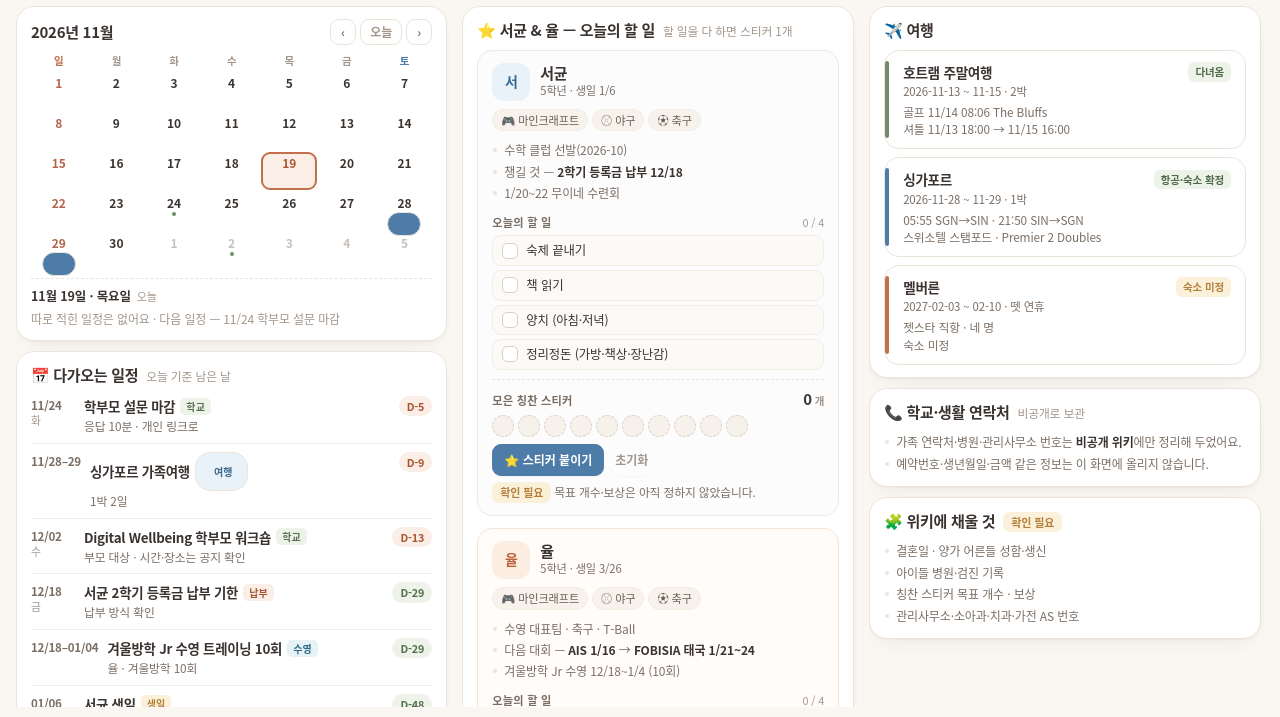
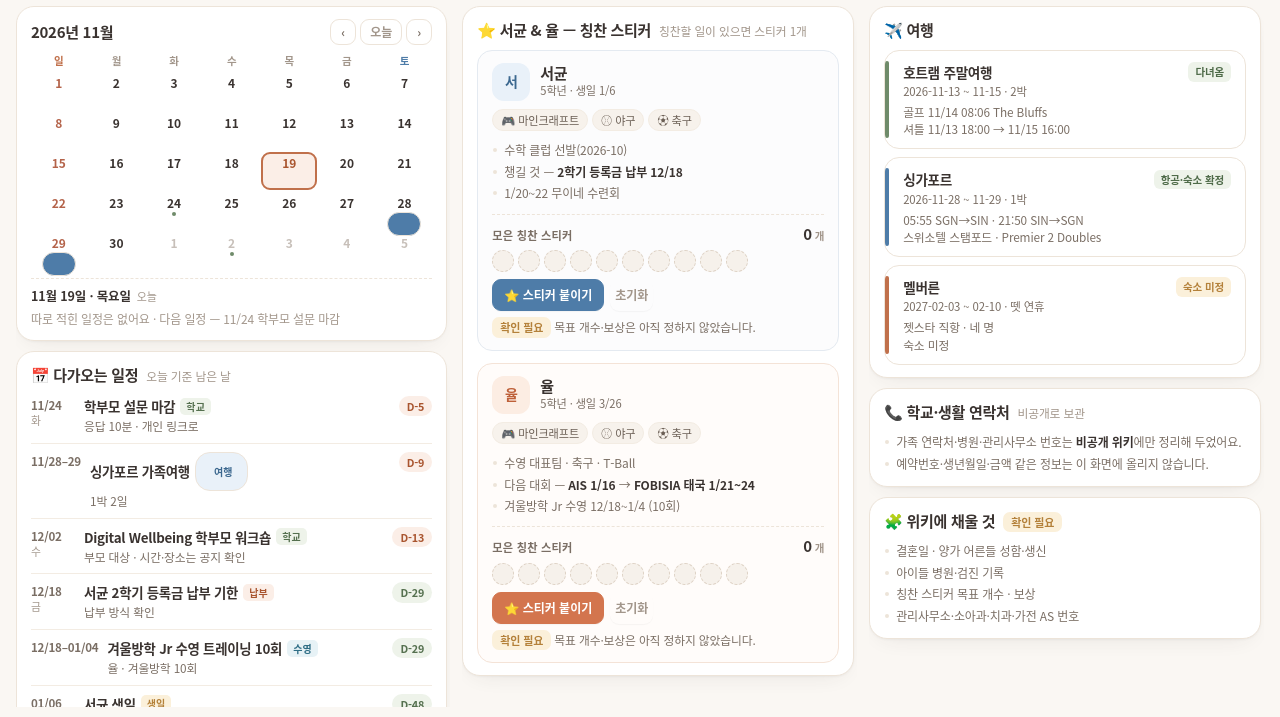
Before and after one commit to reneeyoungjoo-alt/family-dashboard, a plain HTML site: page index.html in a window 1280 px wide. Shown: the part 83-800 px from the top of the page. Drawn offline with Linux system fonts and the light colour scheme.

Commit message:
feat: 오늘 할 일 체크리스트 제거 — 칭찬 스티커만 유지

```diff
--- a/index.html
+++ b/index.html
@@ -166,20 +166,6 @@
   .facts li::before{content:""; position:absolute; left:1px; top:9px; width:4px; height:4px; border-radius:50%; background:var(--line)}
   .facts b{color:var(--ink); font-weight:650}
 
-  .todo-title{display:flex; align-items:center; justify-content:space-between; margin:0 0 5px}
-  .todo-title .lbl{font-size:11.2px; font-weight:700; color:var(--ink-2); letter-spacing:.02em}
-  .todo-title .done-count{font-size:10.8px; color:var(--ink-3)}
-  .todo{list-style:none; margin:0; padding:0; display:grid; gap:4px}
-  .todo label{display:flex; align-items:center; gap:8px; padding:5px 9px; border-radius:9px;
-    background:#FCFAF7; border:1px solid var(--line-2); cursor:pointer; font-size:12.4px;
-    transition:background .15s, border-color .15s, color .15s}
-  .todo input{appearance:none; -webkit-appearance:none; width:16px; height:16px; margin:0;
-    border:1.5px solid #DCD0C4; border-radius:5px; background:#fff; flex:0 0 auto; position:relative; cursor:pointer}
-  .todo input:checked{background:var(--sage); border-color:var(--sage)}
-  .todo input:checked::after{content:""; position:absolute; left:4.5px; top:1px; width:4px; height:9px;
-    border:solid #fff; border-width:0 2px 2px 0; transform:rotate(42deg)}
-  .todo input:checked + span{color:var(--ink-3); text-decoration:line-through}
-
   .stickers{margin-top:9px; padding-top:8px; border-top:1px dashed var(--line)}
   .sticker-top{display:flex; align-items:baseline; justify-content:space-between; gap:8px; margin-bottom:5px}
   .sticker-top .lbl{font-size:11.2px; font-weight:700; color:var(--ink-2); letter-spacing:.02em}
@@ -330,8 +316,8 @@
     <section class="col">
       <div class="card">
         <div class="sec-head">
-          <h2>⭐ 서균 &amp; 율 — 오늘의 할 일</h2>
-          <span class="sub">할 일을 다 하면 스티커 1개</span>
+          <h2>⭐ 서균 &amp; 율 — 칭찬 스티커</h2>
+          <span class="sub">칭찬할 일이 있으면 스티커 1개</span>
         </div>
 
         <div class="kids">
@@ -352,14 +338,6 @@
               <li>수학 클럽 선발(2026-10)</li>
               <li>챙길 것 — <b>2학기 등록금 납부 12/18</b></li>
               <li>1/20~22 무이네 수련회</li>
-            </ul>
-
-            <div class="todo-title"><span class="lbl">오늘의 할 일</span><span class="done-count" data-count>0 / 4</span></div>
-            <ul class="todo">
-              <li><label><input type="checkbox" data-task><span>숙제 끝내기</span></label></li>
-              <li><label><input type="checkbox" data-task><span>책 읽기</span></label></li>
-              <li><label><input type="checkbox" data-task><span>양치 (아침·저녁)</span></label></li>
-              <li><label><input type="checkbox" data-task><span>정리정돈 (가방·책상·장난감)</span></label></li>
             </ul>
 
             <div class="stickers">
@@ -392,14 +370,6 @@
               <li>수영 대표팀 · 축구 · T-Ball</li>
               <li>다음 대회 — <b>AIS 1/16</b> → <b>FOBISIA 태국 1/21~24</b></li>
               <li>겨울방학 Jr 수영 12/18~1/4 (10회)</li>
-            </ul>
-
-            <div class="todo-title"><span class="lbl">오늘의 할 일</span><span class="done-count" data-count>0 / 4</span></div>
-            <ul class="todo">
-              <li><label><input type="checkbox" data-task><span>숙제 끝내기</span></label></li>
-              <li><label><input type="checkbox" data-task><span>책 읽기</span></label></li>
-              <li><label><input type="checkbox" data-task><span>양치 (아침·저녁)</span></label></li>
-              <li><label><input type="checkbox" data-task><span>정리정돈 (가방·책상·장난감)</span></label></li>
             </ul>
 
             <div class="stickers">
@@ -661,7 +631,6 @@
     var kid = card.getAttribute('data-kid');
     var slots = card.querySelector('[data-slots]');
     var total = card.querySelector('[data-total]');
-    var count = card.querySelector('[data-count]');
 
     for (var i = 0; i < 10; i++) {
       var s = document.createElement('button');
@@ -679,28 +648,10 @@
         el.textContent = i < n ? '⭐' : '';
       });
     }
-    function paintChecks() {
-      var boxes = card.querySelectorAll('[data-task]');
-      var done = 0;
-      boxes.forEach(function (b, i) {
-        var on = !!(state.checks && state.checks[kid + i]);
-        b.checked = on;
-        if (on) done++;
-      });
-      if (count) count.textContent = done + ' / ' + boxes.length;
-    }
     function setName(n) {
       state[kid] = Math.max(0, Math.min(10, n));
       paintStickers(); save();
     }
-
-    card.querySelectorAll('[data-task]').forEach(function (box, i) {
-      box.addEventListener('change', function () {
-        state.checks = state.checks || {};
-        state.checks[kid + i] = box.checked;
-        paintChecks(); save();
-      });
-    });
 
     slots.addEventListener('click', function (e) {
       var b = e.target.closest('[data-slot]');
@@ -719,13 +670,10 @@
     var reset = card.querySelector('[data-reset]');
     if (reset) reset.addEventListener('click', function () {
       setName(0);
-      card.querySelectorAll('[data-task]').forEach(function (b, i) {
-        state.checks = state.checks || {}; state.checks[kid + i] = false;
-      });
-      paintChecks(); save(); toast('오늘 기록을 비웠어요');
+      save(); toast('스티커를 초기화했어요');
     });
 
-    paintStickers(); paintChecks();
+    paintStickers();
   });
 })();
 </script>
```
